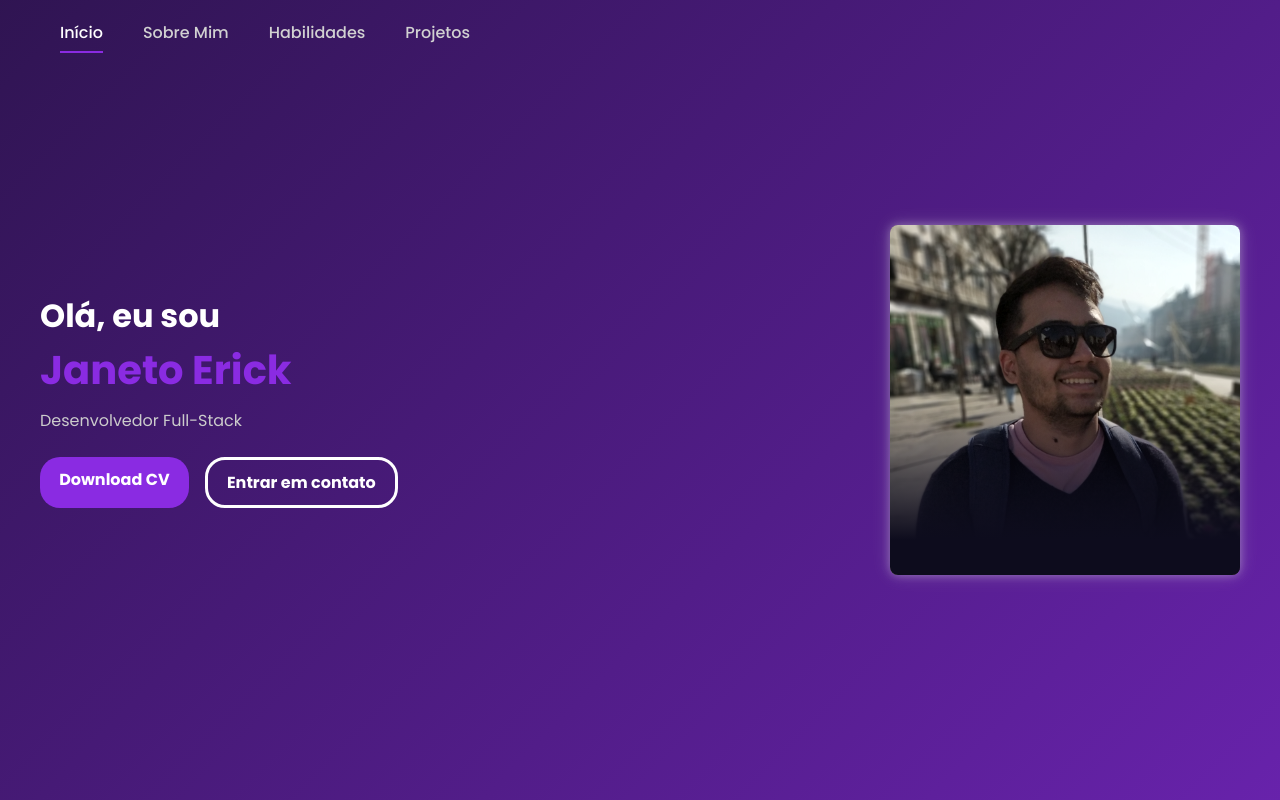
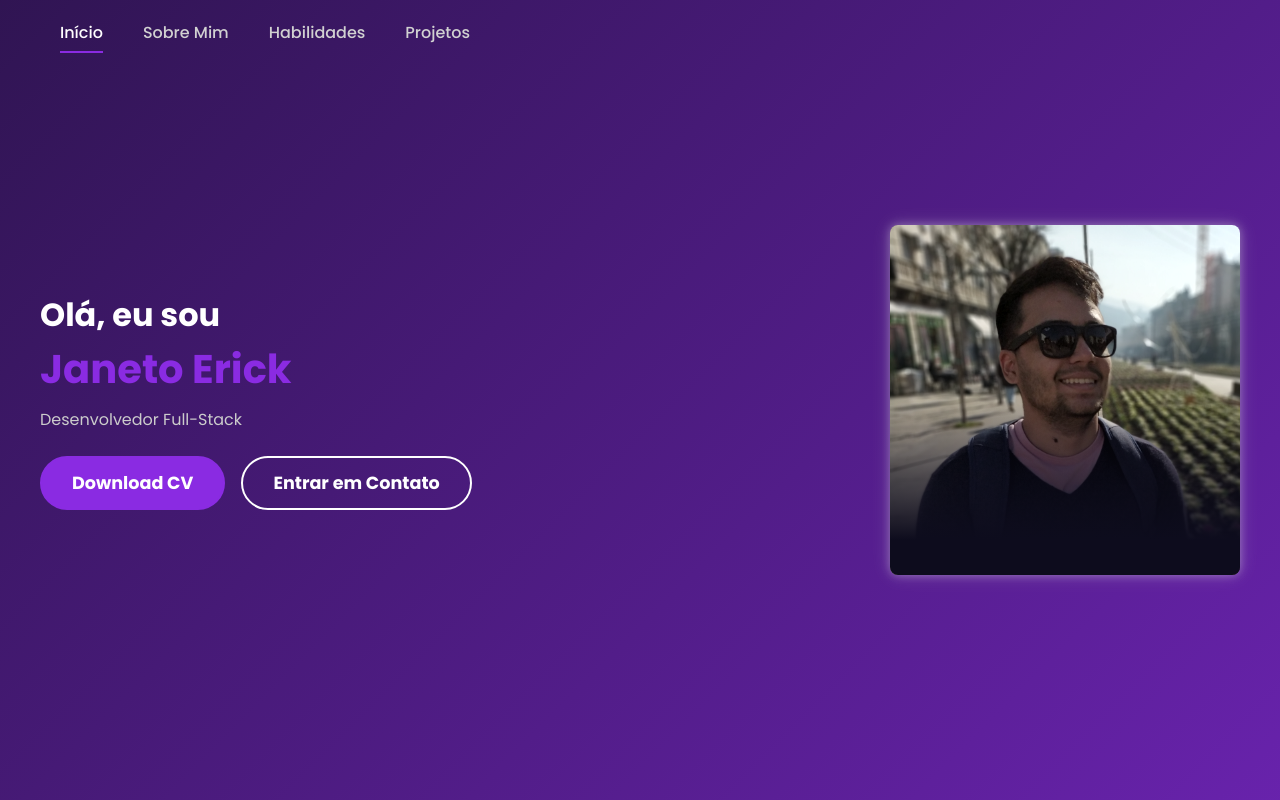
Before and after one commit to Janetoerick/My_Page, an Angular app: page / in a window 1280 px wide. Shown: the top 800 px of the page. Built offline with nearby package versions, Linux system fonts and the light colour scheme.

Commit message:
new footer

```diff
--- a/src/app/app.component.html
+++ b/src/app/app.component.html
@@ -5,3 +5,4 @@
     <app-skills id="habilidades"></app-skills>
     <app-projects id="projetos"></app-projects>
 </main>
+<app-footer></app-footer>
--- a/src/app/app.component.ts
+++ b/src/app/app.component.ts
@@ -5,10 +5,11 @@ import { MainComponent } from "./components/main/main.component";
 import { ProjectsComponent } from "./components/projects/projects.component";
 import { AboutComponent } from "./components/about/about.component";
 import { SkillsComponent } from "./components/skills/skills.component";
+import { FooterComponent } from "./components/footer/footer.component";
 
 @Component({
   selector: 'app-root',
-  imports: [HeaderComponent, MainComponent, ProjectsComponent, AboutComponent, SkillsComponent],
+  imports: [HeaderComponent, MainComponent, ProjectsComponent, AboutComponent, SkillsComponent, FooterComponent],
   templateUrl: './app.component.html',
   styleUrl: './app.component.css'
 })
--- /dev/null
+++ b/src/app/components/footer/footer.component.css
@@ -0,0 +1,61 @@
+.main-footer {
+    background-color: var(--bg);
+    padding: 60px 0 30px 0;
+    border-top: 1px solid rgba(138, 43, 226, 0.2);
+}
+
+.footer-content-wrapper {
+    max-width: 1200px;
+    margin: 0 auto;
+    padding: 0 40px;
+    text-align: center;
+}
+
+.social-links {
+    margin-bottom: 30px;
+}
+
+.social-links a {
+    color: var(--purple);
+    font-size: 2.2rem;
+    margin: 0 15px;
+    transition: color 0.3s ease, transform 0.3s ease;
+}
+
+.social-links a:hover {
+    color: var(--text);
+    transform: scale(1.1);
+}
+
+.contact-info {
+    color: #cccccc;
+    font-size: 1rem;
+    margin-bottom: 20px;
+}
+
+.contact-info a {
+    color: #cccccc;
+    text-decoration: none;
+    transition: color 0.3s ease;
+}
+
+.contact-info a:hover {
+    color: var(--purple);
+}
+
+.copyright {
+    color: #888888;
+    font-size: 0.85rem;
+    padding-top: 20px;
+    border-top: 1px solid rgba(255, 255, 255, 0.05);
+}
+
+@keyframes pulse {
+    0% { transform: scale(1); opacity: 1; }
+    50% { transform: scale(1.2); opacity: 0.5; }
+    100% { transform: scale(1); opacity: 1; }
+}
+
+.animate-pulse .social-links .contact-icon {
+    animation: pulse 0.8s ease-in-out 3 alternate;
+}
--- /dev/null
+++ b/src/app/components/footer/footer.component.html
@@ -0,0 +1,25 @@
+<footer class="main-footer" id="contato">
+    <div class="footer-content-wrapper">
+
+        <div class="social-links">
+            <a href="https://github.com/Janetoerick" target="_blank" aria-label="GitHub">
+                <i class="fab fa-github"></i>
+            </a>
+            <a href="https://www.linkedin.com/in/janeto-erick-a9871024a/" target="_blank" aria-label="LinkedIn" class="contact-icon">
+                <i class="fab fa-linkedin-in"></i>
+            </a>
+            <a href="mailto:janetoerick18@gmail.com" aria-label="Email" class="contact-icon">
+                <i class="fas fa-envelope"></i>
+            </a>
+        </div>
+
+        <p class="contact-info">
+            Janeto Erick • <a href="mailto:janetoerick18@gmail.com">janetoerick18&#64;gmail.com</a>
+        </p>
+
+        <div class="copyright">
+            Desenvolvido por Janeto Erick | © {{ currentYear }}
+        </div>
+
+    </div>
+</footer>
--- /dev/null
+++ b/src/app/components/footer/footer.component.ts
@@ -0,0 +1,11 @@
+import { Component } from '@angular/core';
+
+@Component({
+  selector: 'app-footer',
+  imports: [],
+  templateUrl: './footer.component.html',
+  styleUrl: './footer.component.css'
+})
+export class FooterComponent {
+  public currentYear: number = new Date().getFullYear();
+}
--- a/src/app/components/main/main.component.css
+++ b/src/app/components/main/main.component.css
@@ -100,27 +100,34 @@ main {
     color: #ccc;
 }
 
+.buttons .btn {
+    transition: background-color 0.3s ease, color 0.3s ease, box-shadow 0.3s ease, transform 0.1s;
+    padding: 12px 30px;
+    border-radius: 50px;
+    font-weight: 600;
+    font-size: 1.1rem;
+    font-family: inherit;
+    text-decoration: none;
+    display: inline-block;
+    cursor: pointer;
+    border: 2px solid transparent;
+}
+
 .buttons {
     display: flex;
     gap: 1rem;
     flex-wrap: wrap;
 }
 
-.btn {
-    padding: 0.6rem 1.2rem;
-    border-radius: 20px;
-    text-decoration: none;
-    font-weight: bold;
-    transition: 0.3s;
-}
-
-.btn.purple {
-    background: var(--purple);
+.buttons .btn.purple {
+    background-color: var(--purple);
     color: var(--text);
+    border-color: var(--purple);
 }
 
 .buttons .btn.purple:hover {
     background-color: #6b21a8;
+    border-color: #6b21a8;
     box-shadow: 0 0 15px rgba(138, 43, 226, 0.5);
 }
 
@@ -131,15 +138,23 @@ main {
 }
 
 .buttons .btn.outline {
-    border: solid white;
+    border: 2px solid white;
     background-color: transparent;
     color: var(--text);
+    font-family: inherit;
+    font-size: 1.1rem;
+    font-weight: 600;
+    padding: 12px 30px;
+    border-radius: 50px;
+    cursor: pointer;
+    text-transform: none;
+    transition: all 0.3s ease;
 }
 
 .buttons .btn.outline:hover {
     background-color: var(--purple);
     color: var(--text);
-    border: solid var(--purple);
+    border-color: var(--purple);
     box-shadow: 0 0 15px rgba(138, 43, 226, 0.5);
 }
 
--- a/src/app/components/main/main.component.html
+++ b/src/app/components/main/main.component.html
@@ -6,8 +6,8 @@
         <h1>Janeto Erick</h1>
         <p>Desenvolvedor Full-Stack</p>
         <div class="buttons">
-          <a href="#" class="btn purple">Download CV</a>
-          <a href="#" class="btn outline">Entrar em contato</a>
+          <button href="#" class="btn purple">Download CV</button>
+          <button (click)="openContact()" class="btn outline">Entrar em Contato</button>
         </div>
       </div>
       <div class="profile-image-wrapper">
--- a/src/app/components/main/main.component.ts
+++ b/src/app/components/main/main.component.ts
@@ -1,4 +1,5 @@
-import { Component } from '@angular/core';
+import { Component, OnInit, Renderer2, Inject } from '@angular/core';
+import { DOCUMENT, ViewportScroller } from '@angular/common';
 
 @Component({
   selector: 'app-main',
@@ -8,4 +9,28 @@ import { Component } from '@angular/core';
 })
 export class MainComponent {
 
+  constructor(
+    private scroller: ViewportScroller,
+    private renderer: Renderer2,
+    @Inject(DOCUMENT) private document: Document
+  ) { }
+
+  // Função chamada pelo botão "Entrar em Contato"
+  openContact() {
+    const footerElement = this.document.getElementById('contato');
+
+    // 1. Rola suavemente para o ID 'contato' (o footer)
+    this.scroller.scrollToAnchor('contato');
+
+    // 2. Aplica a classe de animação e remove depois de 1.5s
+    if (footerElement) {
+      // Adiciona a classe que inicia a animação
+      this.renderer.addClass(footerElement, 'animate-pulse');
+
+      // Remove a classe após 1500ms (1.5s) para permitir que a animação possa ser re-executada
+      setTimeout(() => {
+        this.renderer.removeClass(footerElement, 'animate-pulse');
+      }, 1500);
+    }
+  }
 }
--- a/src/app/components/projects/projects.component.css
+++ b/src/app/components/projects/projects.component.css
@@ -1,7 +1,7 @@
 .projects-container {
   background-color: var(--gray-light);
   color: #111111;
-  padding: 4rem 2rem;
+  padding: 6rem 2rem;
   min-height: 100vh;
   display: flex;
   flex-direction: column;
--- a/src/app/components/projects/projects.component.html
+++ b/src/app/components/projects/projects.component.html
@@ -1,4 +1,4 @@
-<section class="projects-container">
+<section class="projects-container" >
   <h2 class="section-title">Projetos</h2>
   <div class="projects-grid">
     <div class="project-card" *ngFor="let project of projects">
--- a/src/app/components/skills/skills.component.html
+++ b/src/app/components/skills/skills.component.html
@@ -6,7 +6,7 @@
             <div class="skill-category-card">
                 <i class="fas fa-desktop icon-skill"></i>
                 <h4>Front-End</h4>
-                <p>Angular, TypeScript, React Native</p>
+                <p>Angular, React Native</p>
             </div>
 
             <div class="skill-category-card">
--- a/src/index.html
+++ b/src/index.html
@@ -2,7 +2,7 @@
 <html lang="en">
 <head>
   <meta charset="utf-8">
-  <title>MyPage</title>
+  <title>Janeto Erick - Desenvolvedor Full-Stack</title>
   <base href="/">
   <meta name="viewport" content="width=device-width, initial-scale=1">
   <link rel="preconnect" href="https://fonts.googleapis.com">
```
Also changed, not shown: 1 other file (tests, documents, lock files or other folders).
